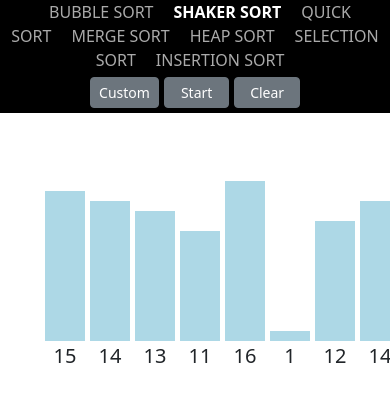
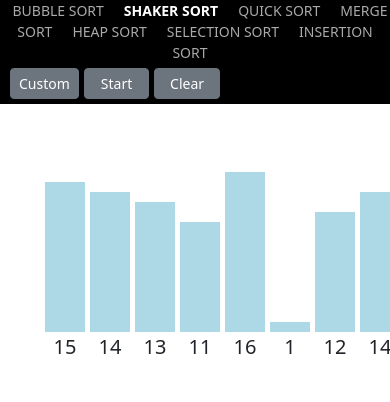
Before and after one commit to phbao2309/MyProject_BasicTopics, a Vue app: page / in a window 390 px wide. Shown: the top 402 px of the page. Built offline with nearby package versions, Linux system fonts and the light colour scheme; what vue-sweetalert2 would draw is missing.

Commit message:
fix navigation

```diff
--- a/src/App.vue
+++ b/src/App.vue
@@ -398,12 +398,13 @@
     @media only screen and (max-width: 1200px) {
         .navigation {
             display: flex;
-            justify-content: center;
+            justify-content: flex-start;
             padding-left: 0px;
         }
 
         .title {
             margin-right: 0px;
+            font-size: 14px;
         }
 
         .main {
@@ -416,7 +417,7 @@
             margin-bottom: 5px;
             width: 100%;
             display: flex;
-            justify-content: center;
+            padding-left: 10px;
         }
 
     }
```
